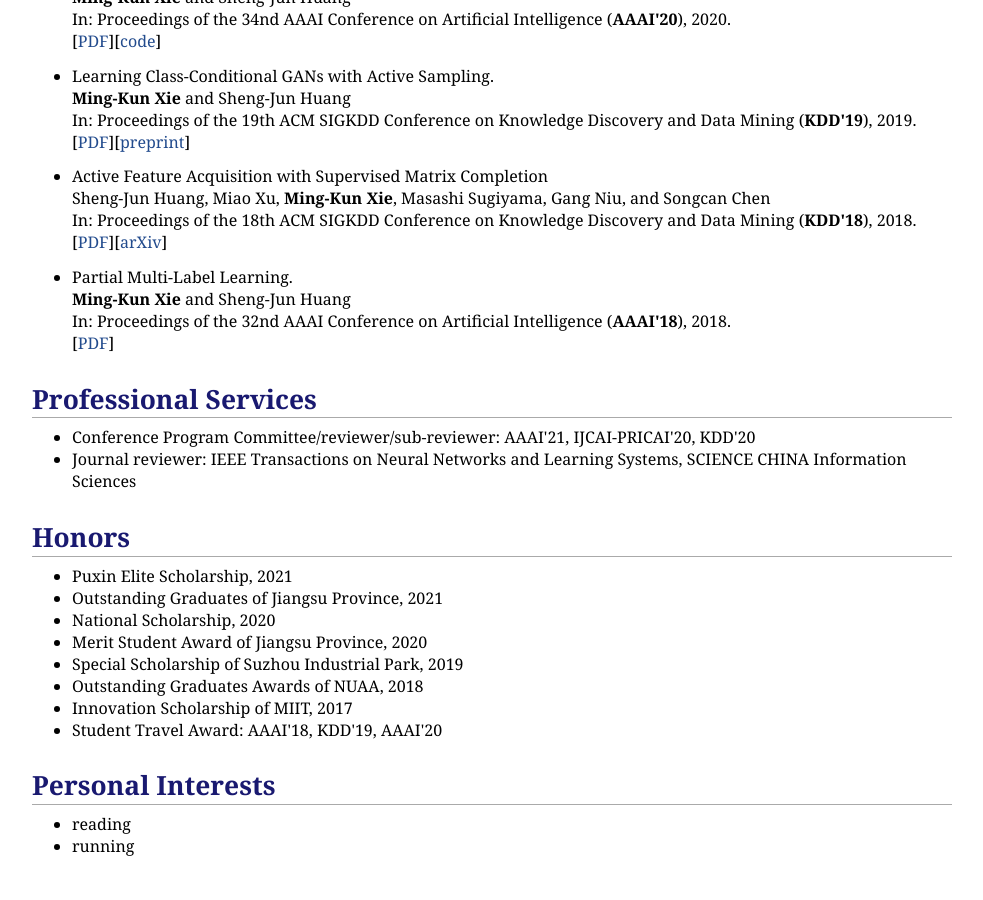
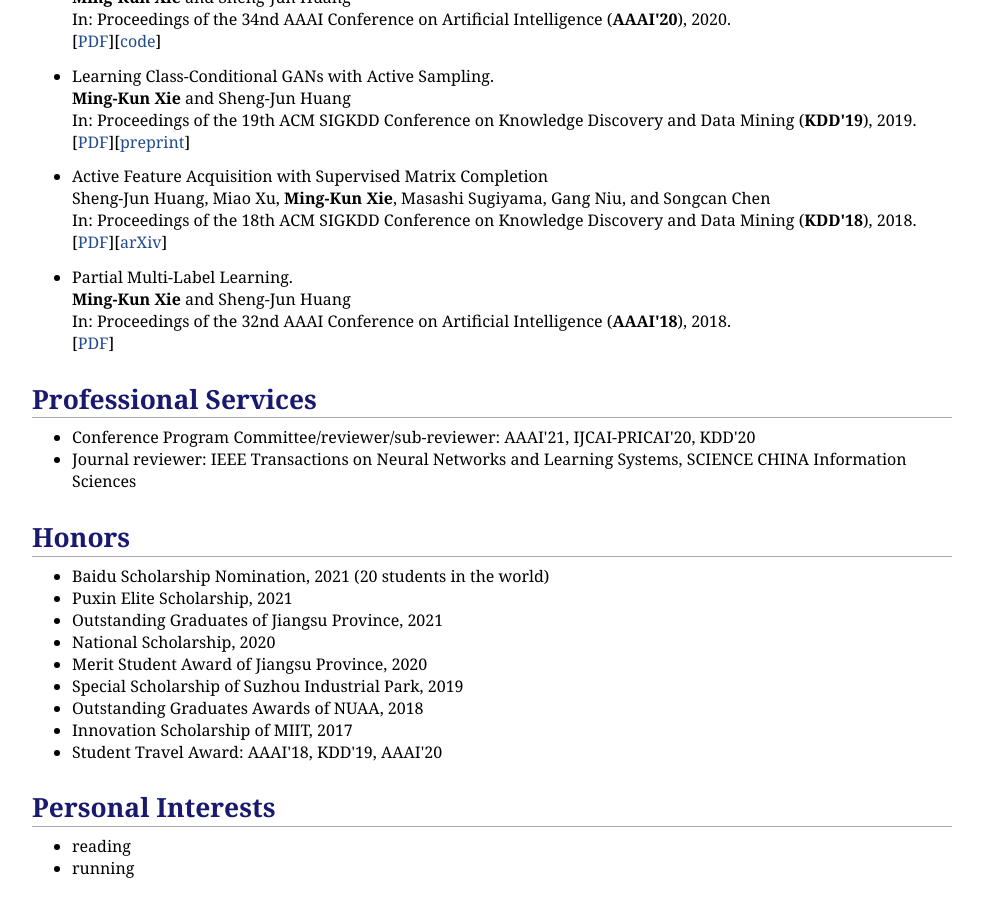
Before and after one commit to xiemk/xiemk.github.io, a Jekyll site: the page index.html, which Jekyll copies as it is, in a window 1280 px wide and 900 px high, scrolled down 1160 px. Shown: the whole window, without its empty margins (148-1131 px from the left). Built offline with Jekyll 4.4.1, drawn with Linux system fonts in a browser that asks for light colours; before the commit the page ends 2038 px from its top, so only the background shows below that; some of the changed text lies outside the part shown.

Commit message:
updating

```diff
--- a/index.html
+++ b/index.html
@@ -14,7 +14,7 @@
 <a href="xiemk.jpg"><img src="images/me-v3.jpg" alt="xiemk.jpg" height="200px" /></a>&nbsp;</td>
 <td align="left"><p><b><font size="+3" face="STKaiti">谢 明 昆</font></b><br />
 <font size="+2">Ming-Kun Xie</font></b><br />
-M.Sc Student</font></b><br />
+Ph.D Student</font></b><br />
 <a href="https://cs.nuaa.edu.cn/">College of Computer Science and Technology</a> <br />
 <a href="http://www.nuaa.edu.cn/">Nanjing University of Aeronautics and Astronautics </a>, Nanjing 211106, China<br />
 Supervisor: Prof. <a href="http://parnec.nuaa.edu.cn/huangsj/">Sheng-Jun Huang</a> <br />
@@ -81,6 +81,7 @@
 
 <h1>Honors </h1>
 <ul style="list-style-type:disc">
+    <li>Baidu Scholarship Nomination, 2021 (20 students in the world)</li>
     <li>Puxin Elite Scholarship, 2021</li>
     <li>Outstanding Graduates of Jiangsu Province, 2021</li>
     <li>National Scholarship, 2020</li>
```
